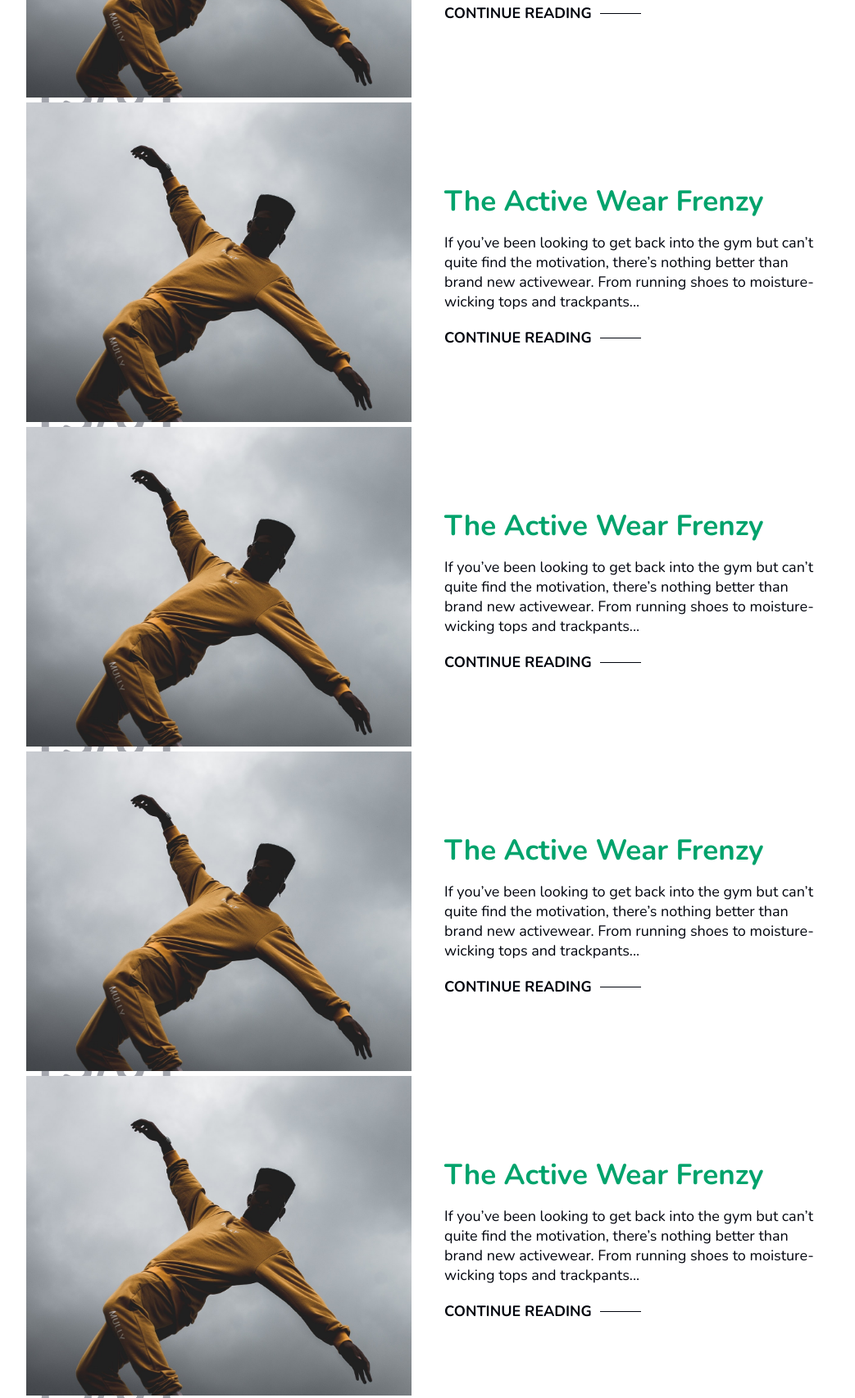
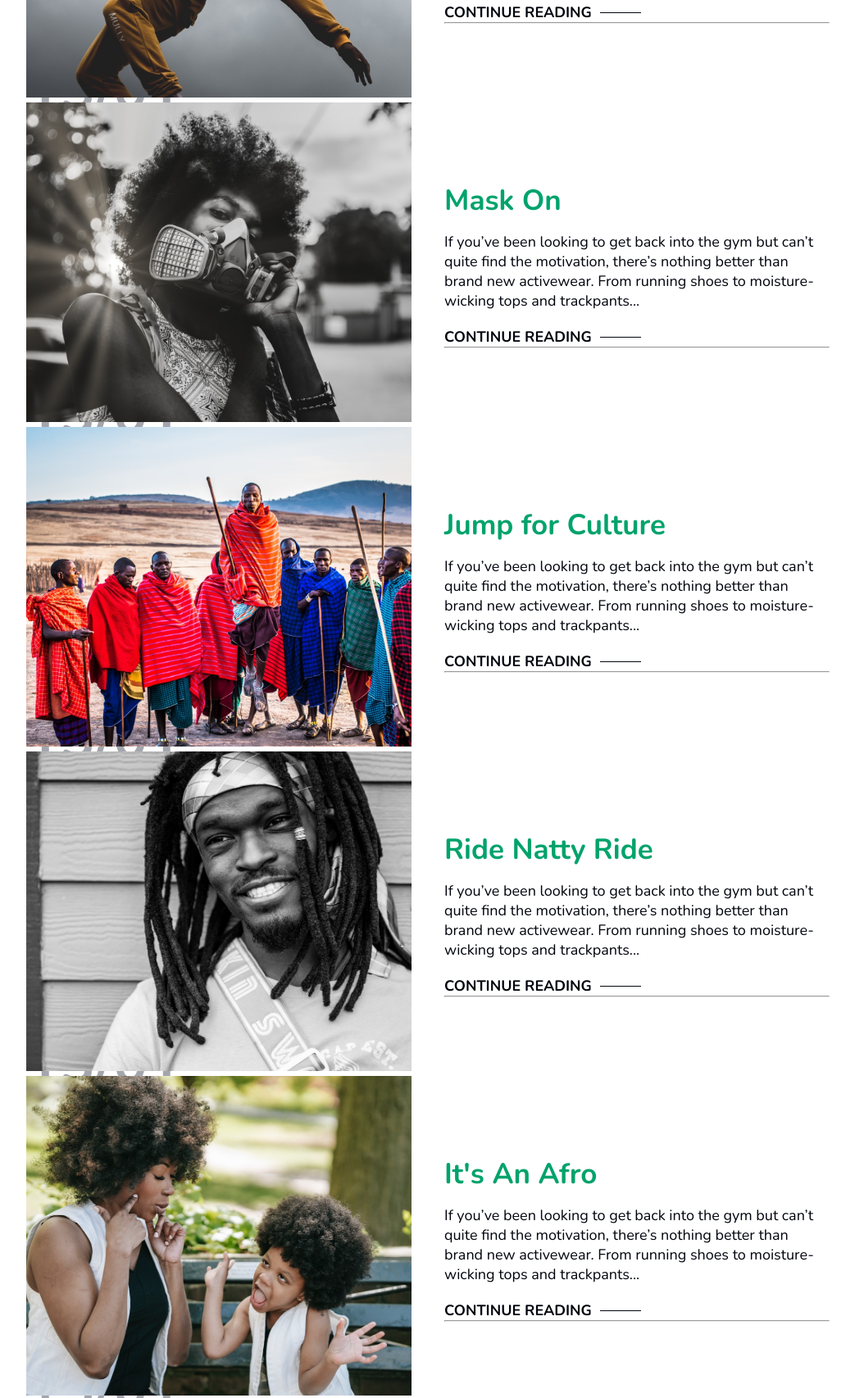
Before and after one commit to RufusMarigi/Ecommerce, a plain HTML site: page blog.html in a window 1280 px wide. Shown: the part 863-2569 px from the top of the page at 82% size, without its empty margins (118-1161 px from the left). Drawn offline with nearby package versions, Linux system fonts and the light colour scheme; a script that the page names is missing.

Commit message:
Update blog.html

```diff
--- a/blog.html
+++ b/blog.html
@@ -67,76 +67,83 @@
                     If you’ve been looking to get back into the gym but can’t quite find the motivation, there’s nothing better than brand new activewear. From running shoes to moisture-wicking tops and trackpants...
                 </p>
                 <a href="#">CONTINUE READING</a>
+                <hr />
+            </div>
+
+            <h1>13/01</h1>
+        </div>
+
+        <div class="blog-box">
+            <div class="blog-image">
+                <image src="image/blog/blog2.jpg" alt="blog post photo" />
+            </div>
+            <div class="blog-details">
+                <h4>Mask On</h4>
+                <p>
+                    If you’ve been looking to get back into the gym but can’t quite find the motivation, there’s nothing better than brand new activewear. From running shoes to moisture-wicking tops and trackpants...
+                </p>
+                <a href="#">CONTINUE READING</a>
+                <hr />
             </div>
             <h1>13/01</h1>
         </div>
 
         <div class="blog-box">
             <div class="blog-image">
-                <image src="image/blog/blog1.jpg" alt="blog post photo" />
+                <image src="image/blog/blog4.jpg" alt="blog post photo" />
             </div>
             <div class="blog-details">
-                <h4>The Active Wear Frenzy</h4>
+                <h4>Jump for Culture</h4>
                 <p>
                     If you’ve been looking to get back into the gym but can’t quite find the motivation, there’s nothing better than brand new activewear. From running shoes to moisture-wicking tops and trackpants...
                 </p>
                 <a href="#">CONTINUE READING</a>
+                <hr />
             </div>
             <h1>13/01</h1>
         </div>
 
         <div class="blog-box">
             <div class="blog-image">
-                <image src="image/blog/blog1.jpg" alt="blog post photo" />
+                <image src="image/blog/blog3.jpg" alt="blog post photo" />
             </div>
             <div class="blog-details">
-                <h4>The Active Wear Frenzy</h4>
+                <h4>Ride Natty Ride</h4>
                 <p>
                     If you’ve been looking to get back into the gym but can’t quite find the motivation, there’s nothing better than brand new activewear. From running shoes to moisture-wicking tops and trackpants...
                 </p>
                 <a href="#">CONTINUE READING</a>
+                <hr />
             </div>
             <h1>13/01</h1>
         </div>
 
         <div class="blog-box">
             <div class="blog-image">
-                <image src="image/blog/blog1.jpg" alt="blog post photo" />
+                <image src="image/blog/blog5.jpg" alt="blog post photo" />
             </div>
             <div class="blog-details">
-                <h4>The Active Wear Frenzy</h4>
+                <h4>It's An Afro</h4>
                 <p>
                     If you’ve been looking to get back into the gym but can’t quite find the motivation, there’s nothing better than brand new activewear. From running shoes to moisture-wicking tops and trackpants...
                 </p>
                 <a href="#">CONTINUE READING</a>
+                <hr />
             </div>
             <h1>13/01</h1>
         </div>
 
         <div class="blog-box">
             <div class="blog-image">
-                <image src="image/blog/blog1.jpg" alt="blog post photo" />
+                <image src="image/blog/blog6.jpg" alt="blog post photo" />
             </div>
             <div class="blog-details">
-                <h4>The Active Wear Frenzy</h4>
+                <h4>This Little Of Mine</h4>
                 <p>
                     If you’ve been looking to get back into the gym but can’t quite find the motivation, there’s nothing better than brand new activewear. From running shoes to moisture-wicking tops and trackpants...
                 </p>
                 <a href="#">CONTINUE READING</a>
-            </div>
-            <h1>13/01</h1>
-        </div>
-
-        <div class="blog-box">
-            <div class="blog-image">
-                <image src="image/blog/blog1.jpg" alt="blog post photo" />
-            </div>
-            <div class="blog-details">
-                <h4>The Active Wear Frenzy</h4>
-                <p>
-                    If you’ve been looking to get back into the gym but can’t quite find the motivation, there’s nothing better than brand new activewear. From running shoes to moisture-wicking tops and trackpants...
-                </p>
-                <a href="#">CONTINUE READING</a>
+                <hr />
             </div>
             <h1>13/01</h1>
         </div>
```
